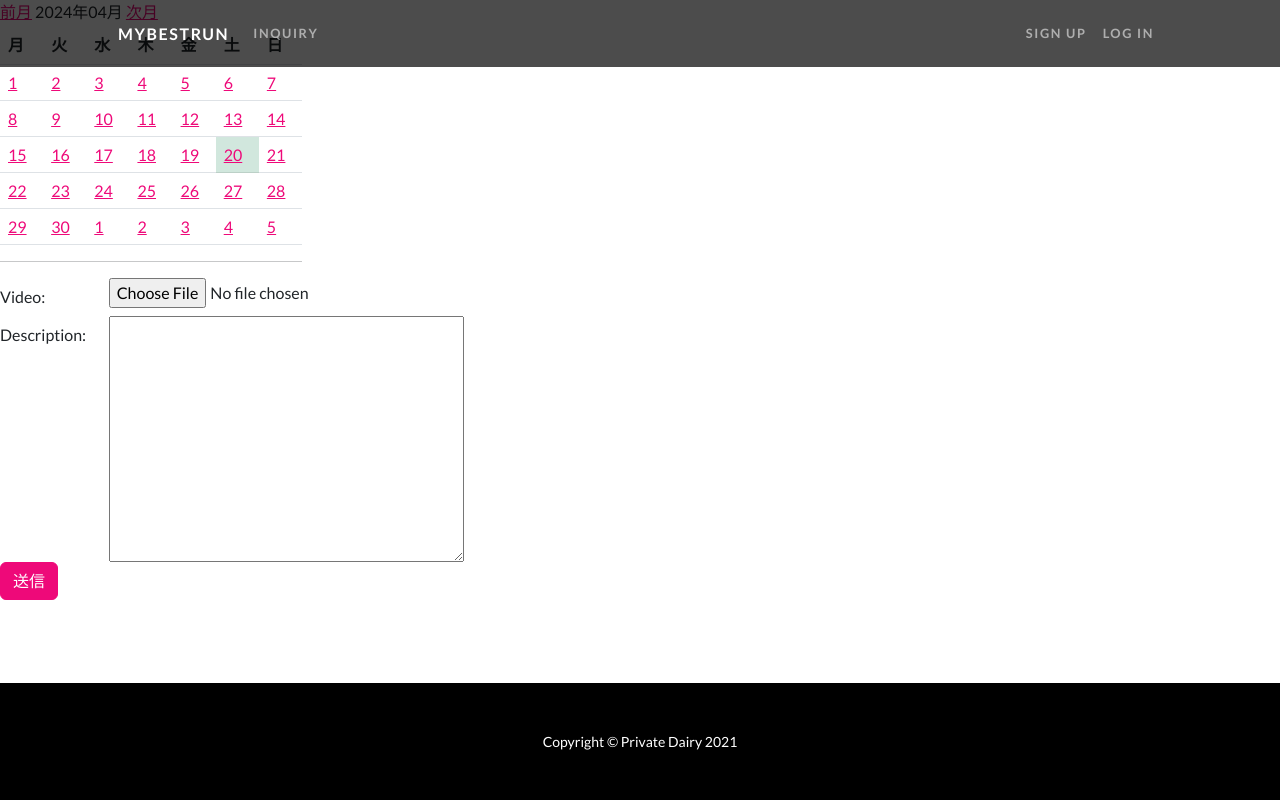
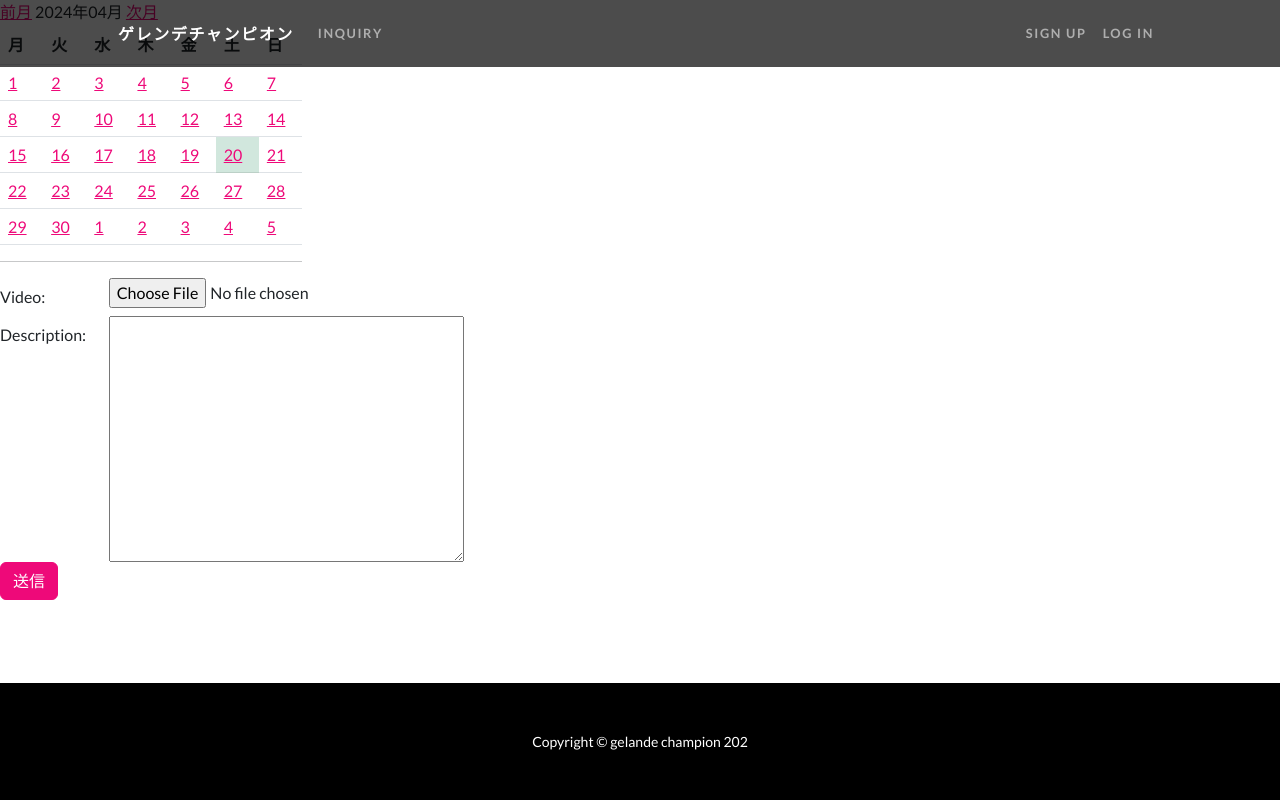
Before and after one commit to 03hoshi25gtns80github/best_run, a Django app: page /formcalendar/ in a window 1280 px wide. Run offline with Django 5.2, Linux system fonts and the light colour scheme; some libraries are stand-ins or nearby versions.

Commit message:
タイトル変更

```diff
--- a/src/MyBestRun/templates/base.html
+++ b/src/MyBestRun/templates/base.html
@@ -49,7 +49,7 @@
       <nav class="navbar navbar-expand-lg navbar-dark navbar-custom fixed-top">
         <div class="container px-5">
           <a class="navbar-brand" href="{% url 'MyBestRun:front' %}"
-            >MyBestRun</a
+            >ゲレンデチャンピオン</a
           >
           <button
             class="navbar-toggler"
@@ -134,7 +134,7 @@
       <footer class="py-5 bg-black">
         <div class="container px-5">
           <p class="m-0 text-center text-white small">
-            Copyright &copy; Private Dairy 2021
+            Copyright &copy; gelande champion 202
           </p>
         </div>
       </footer>
```
